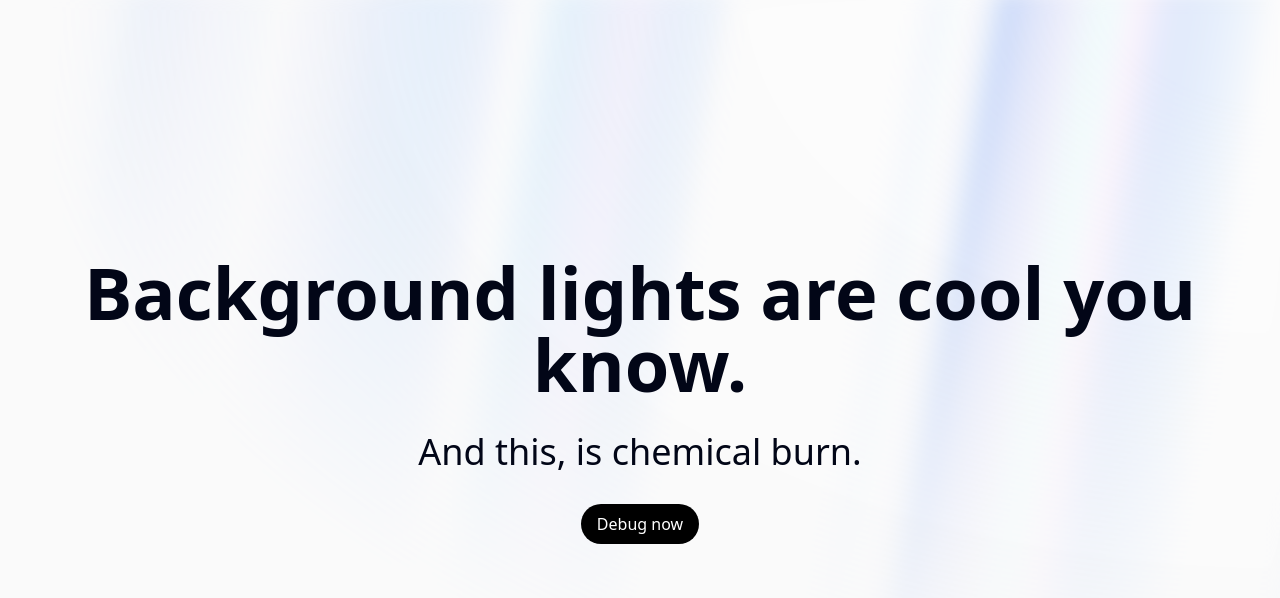
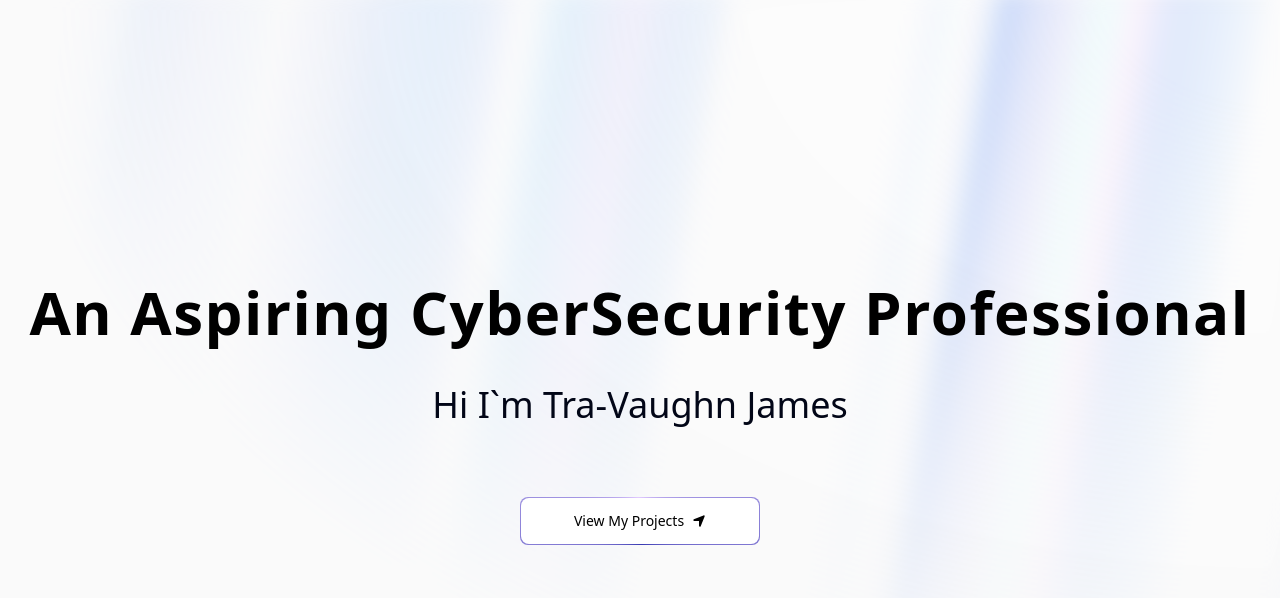
Before and after one commit to TrayJames/Travaughns-Portfolio, a React (Vite) app: page / in a window 1280 px wide. Shown: the top 598 px of the page. Built offline with nearby package versions, Linux system fonts and the light colour scheme.

Commit message:
Completed Header

```diff
--- a/components/Hero.jsx
+++ b/components/Hero.jsx
@@ -1,7 +1,10 @@
 import React from 'react'
 import '../src/index.css'
+import { FaLocationArrow } from "react-icons/fa6";
 import { motion } from "framer-motion";
 import { AuroraBackground } from './ui/aurora-background'
+import { TextGenerateEffect } from './ui/TextGenerateEffect';
+import MagicButton from './ui/MagicButton';
 
 const Hero = () => {
   return (
@@ -16,15 +19,24 @@ const Hero = () => {
         }}
         className="relative flex flex-col gap-4 items-center justify-center px-4"
       >
-        <div className="text-3xl md:text-7xl font-bold dark:text-white text-center">
+				<TextGenerateEffect
+					className="text-[40px] lg:text-6xl md:text-7xl font-bold dark:text-white text-center"
+					words="An Aspiring CyberSecurity Professional"
+				/>
+        {/* <div className="text-3xl md:text-7xl font-bold dark:text-white text-center">
           Background lights are cool you know.
+        </div> */}
+        <div className="font-extralight text-base md:text-4xl dark:text-neutral-200 py-4">
+          Hi I`m  Tra-Vaughn James
         </div>
-        <div className="font-extralight text-base md:text-4xl dark:text-neutral-200 py-4">
-          And this, is chemical burn.
-        </div>
-        <button className="bg-black dark:bg-white rounded-full w-fit text-white dark:text-black px-4 py-2">
-          Debug now
-        </button>
+
+				<a href="#projects">
+					<MagicButton
+						title="View My Projects"
+						icon ={<FaLocationArrow />}
+						position="right"
+					/>
+				</a>
       </motion.div>
     </AuroraBackground>
   )
--- /dev/null
+++ b/components/theme-provider.tsx
@@ -0,0 +1,74 @@
+import React  from "react"
+import { createContext, useContext, useEffect, useState } from "react"
+
+type Theme = "dark" | "light" | "system"
+
+type ThemeProviderProps = {
+  children: React.ReactNode
+  defaultTheme?: Theme
+  storageKey?: string
+}
+
+type ThemeProviderState = {
+  theme: Theme
+  setTheme: (theme: Theme) => void
+}
+
+const initialState: ThemeProviderState = {
+  theme: "system",
+  setTheme: () => null,
+}
+
+const ThemeProviderContext = createContext<ThemeProviderState>(initialState)
+
+export function ThemeProvider({
+  children,
+  defaultTheme = "system",
+  storageKey = "vite-ui-theme",
+  ...props
+}: ThemeProviderProps) {
+  const [theme, setTheme] = useState<Theme>(
+    () => (localStorage.getItem(storageKey) as Theme) || defaultTheme
+  )
+
+  useEffect(() => {
+    const root = window.document.documentElement
+
+    root.classList.remove("light", "dark")
+
+    if (theme === "system") {
+      const systemTheme = window.matchMedia("(prefers-color-scheme: dark)")
+        .matches
+        ? "dark"
+        : "light"
+
+      root.classList.add(systemTheme)
+      return
+    }
+
+    root.classList.add(theme)
+  }, [theme])
+
+  const value = {
+    theme,
+    setTheme: (theme: Theme) => {
+      localStorage.setItem(storageKey, theme)
+      setTheme(theme)
+    },
+  }
+
+  return (
+    <ThemeProviderContext.Provider {...props} value={value}>
+      {children}
+    </ThemeProviderContext.Provider>
+  )
+}
+
+export const useTheme = () => {
+  const context = useContext(ThemeProviderContext)
+
+  if (context === undefined)
+    throw new Error("useTheme must be used within a ThemeProvider")
+
+  return context
+}
--- /dev/null
+++ b/components/ui/MagicButton.tsx
@@ -0,0 +1,23 @@
+import React from 'react'
+
+const MagicButton = ({
+    title,
+    icon,
+    position,
+    handleClick,
+    otherClasses
+}:{
+    title:string; icon: React.ReactNode; position:string; handleClick?: () => void; otherClasses?:string;
+}) => {
+  return (
+    <button className="relative inline-flex h-12 w-full overflow-hidden rounded-lg p-[1px] focus:outline-none md:w-60 md:mt-10">
+    <span className="absolute inset-[-1000%] animate-[spin_2s_linear_infinite] bg-[conic-gradient(from_90deg_at_50%_50%,#E2CBFF_0%,#393BB2_50%,#E2CBFF_100%)]" />
+    <span className={`inline-flex h-full w-full cursor-pointer items-center justify-center rounded-lg bg-white px-7 text-sm font-medium text-black backdrop-blur-3xl gap-2 ${otherClasses}`}>
+        {position === 'left' && icon}
+        {title}
+        {position === 'right' && icon}
+    </span>
+    </button>  )
+}
+
+export default MagicButton
--- /dev/null
+++ b/components/ui/TextGenerateEffect.jsx
@@ -0,0 +1,52 @@
+import { useEffect } from "react";
+import { motion, stagger, useAnimate } from "framer-motion";
+import { cn } from "../../lib/utils";
+
+export const TextGenerateEffect = ({
+  words,
+  className,
+  filter = true,
+  duration = 0.5
+}) => {
+  const [scope, animate] = useAnimate();
+  let wordsArray = words.split(" ");
+  useEffect(() => {
+    animate("span", {
+      opacity: 1,
+      filter: filter ? "blur(0px)" : "none",
+    }, {
+      duration: duration ? duration : 1,
+      delay: stagger(0.2),
+    });
+  }, [scope.current]);
+
+  const renderWords = () => {
+    return (
+      (<motion.div ref={scope}>
+        {wordsArray.map((word, idx) => {
+          return (
+            (<motion.span
+              key={word + idx}
+              className="dark:text-white text-black opacity-0"
+              style={{
+                filter: filter ? "blur(10px)" : "none",
+              }}>
+              {word}{" "}
+            </motion.span>)
+          );
+        })}
+      </motion.div>)
+    );
+  };
+
+  return (
+    (<div className={cn("font-bold", className)}>
+      <div className="mt-4">
+        <div
+          className=" dark:text-white text-black text-6xl leading-snug tracking-wide">
+          {renderWords()}
+        </div>
+      </div>
+    </div>)
+  );
+};
--- a/package.json
+++ b/package.json
@@ -14,8 +14,10 @@
     "clsx": "^2.1.1",
     "framer-motion": "^11.16.0",
     "mini-svg-data-uri": "^1.4.4",
+    "next-themes": "^0.4.4",
     "react": "^19.0.0",
     "react-dom": "^19.0.0",
+    "react-icons": "^5.4.0",
     "react-router-dom": "^7.1.1",
     "tailwind-merge": "^2.6.0",
     "tailwindcss-animate": "^1.0.7"
--- a/src/App.jsx
+++ b/src/App.jsx
@@ -2,12 +2,16 @@ import { useState } from 'react'
 import React from 'react'
 import { motion } from "framer-motion";
 import './index.css'
+import { ThemeProvider } from "../components/theme-provider"
+
 import Hero from '../components/Hero'
 
 
 function App() {
   return (
-    <Hero/>
+     <ThemeProvider defaultTheme="white" storageKey="vite-ui-theme">
+        <Hero/>
+    </ThemeProvider>
   )
 }
 
--- /dev/null
+++ b/src/provider.tsx
@@ -0,0 +1,11 @@
+"use client"
+
+import * as React from "react"
+import { ThemeProvider as NextThemesProvider } from "next-themes"
+
+export function ThemeProvider({
+  children,
+  ...props
+}: React.ComponentProps<typeof NextThemesProvider>) {
+  return <NextThemesProvider {...props}>{children}</NextThemesProvider>
+}
```
Also changed, not shown: 1 other file (tests, documents, lock files or other folders).
